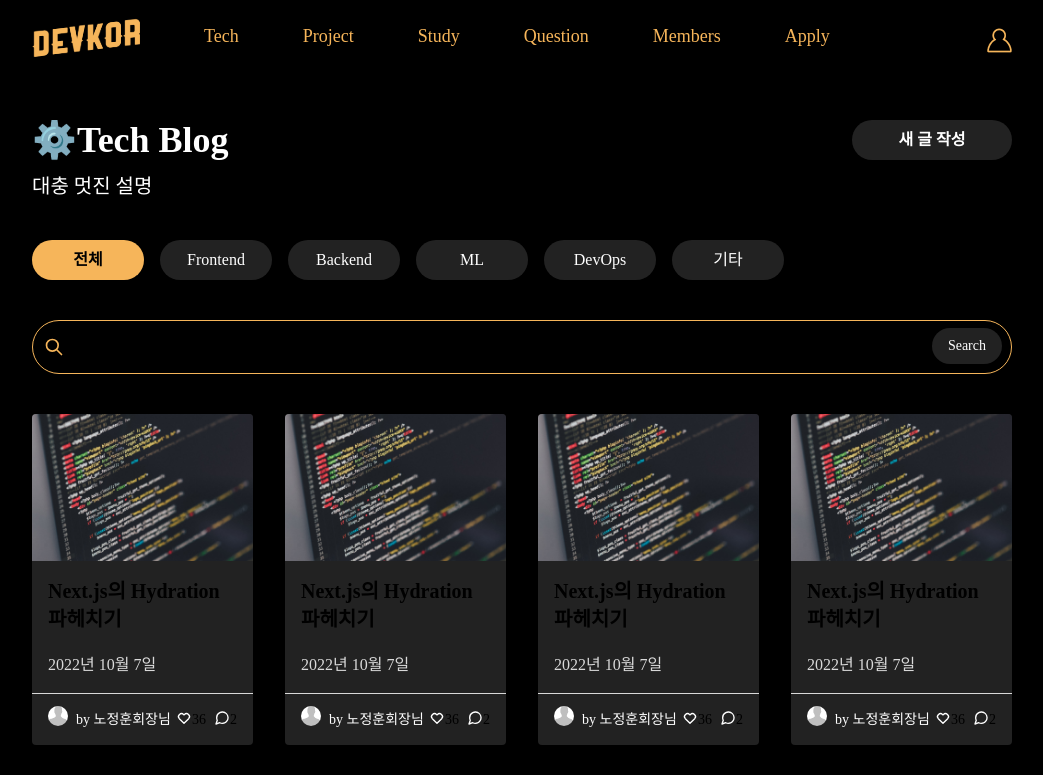
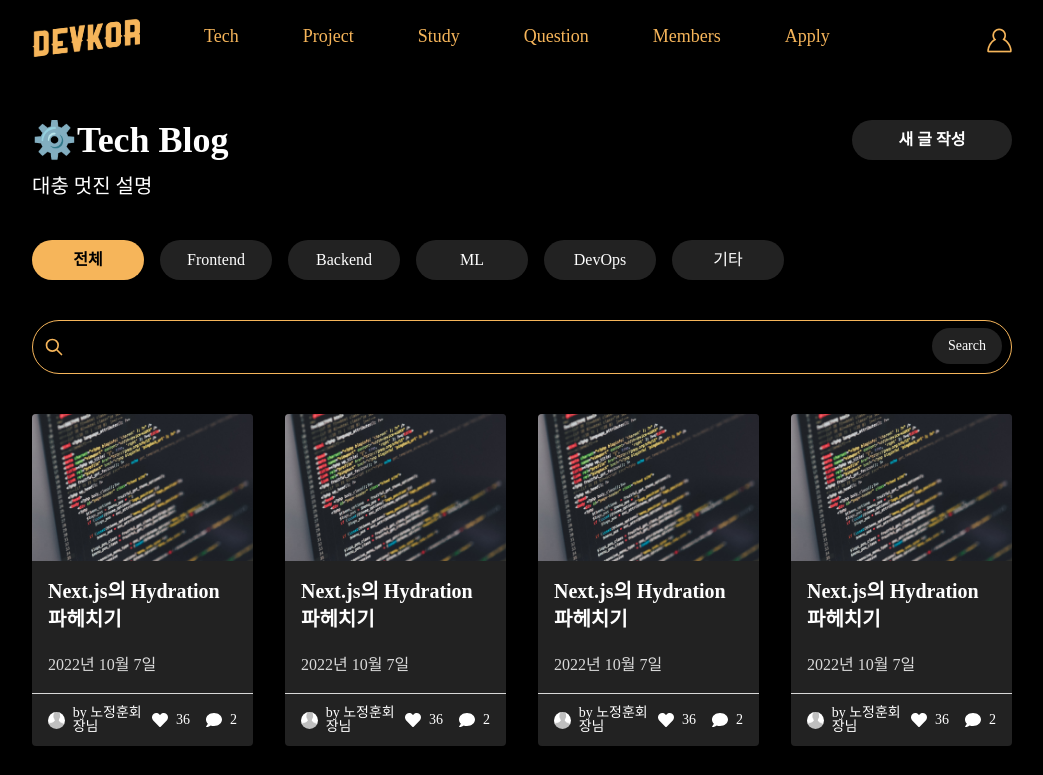
Before and after one commit to DevKor-Team/DEVKOR-front, a Next.js app: page /tech in a window 1280 px wide. Shown: the top 775 px of the page, without its empty margins (118-1161 px from the left). Built offline with nearby package versions, Linux system fonts and the light colour scheme.

Commit message:
feat: add react-icons, fix PostCard UI

```diff
--- a/components/PostCard.tsx
+++ b/components/PostCard.tsx
@@ -1,6 +1,7 @@
 import Image from "next/image";
 import blogDefault from "../public/images/BlogDefault.jpg";
 import profileDefault from "../public/images/ProfileDefault.jpg";
+import { FaComment, FaHeart } from "react-icons/fa";
 
 const PostCard = () => {
   return (
@@ -9,13 +10,13 @@ const PostCard = () => {
         <Image src={blogDefault} alt="BlogPost" layout="fill" />
       </div>
       <div className="px-4 py-4">
-        <div className="font-bold text-xl break-normal mb-5 h-14">
+        <div className="font-bold text-white text-xl break-normal mb-5 h-14">
           Next.js의 Hydration 파헤치기
         </div>
         <p className="text-divider">2022년 10월 7일</p>
       </div>
       <div className="info flex items-center mb-3 border-t-divider border-t">
-        <div className="ml-4 mt-3">
+        <div className="ml-4 mt-3 flex items-center">
           <Image
             className="rounded-full"
             src={profileDefault}
@@ -27,39 +28,14 @@ const PostCard = () => {
         <div className="text-sm ml-2 mt-3">
           <p className="text-white leading-none">by 노정훈회장님</p>
         </div>
-        <div className="response text-sm inline-block float-right mt-3 mr-4 ml-auto">
-          <div className="likes inline-block">
-            <svg
-              className="likes h-4 w-4 text-white inline-block align-top"
-              width="24"
-              height="24"
-              viewBox="0 0 24 24"
-              stroke-width="2"
-              stroke="currentColor"
-              fill="none"
-              stroke-linecap="round"
-              stroke-linejoin="round"
-            >
-              {" "}
-              <path stroke="none" d="M0 0h24v24H0z" />{" "}
-              <path d="M12 20l-7 -7a4 4 0 0 1 6.5 -6a.9 .9 0 0 0 1 0a4 4 0 0 1 6.5 6l-7 7" />
-            </svg>
-            <span>36</span>
+        <div className="response text-sm flex items-center justify-center mt-3 mr-4 ml-auto">
+          <div className="likes flex items-center">
+            <FaHeart fill="white" size={16} />
+            <span className="text-white ml-2">36</span>
           </div>
-          <div className="comments ml-2 inline-block">
-            <svg
-              className="h-4 w-4 text-white inline-block align-top"
-              viewBox="0 0 24 24"
-              fill="none"
-              stroke="currentColor"
-              stroke-width="2"
-              stroke-linecap="round"
-              stroke-linejoin="round"
-            >
-              {" "}
-              <path d="M21 11.5a8.38 8.38 0 0 1-.9 3.8 8.5 8.5 0 0 1-7.6 4.7 8.38 8.38 0 0 1-3.8-.9L3 21l1.9-5.7a8.38 8.38 0 0 1-.9-3.8 8.5 8.5 0 0 1 4.7-7.6 8.38 8.38 0 0 1 3.8-.9h.5a8.48 8.48 0 0 1 8 8v.5z" />
-            </svg>
-            <span>2</span>
+          <div className="comments ml-4 flex items-center">
+            <FaComment fill="white" size={16} />
+            <span className="text-white ml-2">2</span>
           </div>
         </div>
       </div>
--- a/package.json
+++ b/package.json
@@ -12,6 +12,7 @@
     "next": "12.3.0",
     "react": "18.2.0",
     "react-dom": "18.2.0",
+    "react-icons": "^4.6.0",
     "react-player": "^2.11.0"
   },
   "devDependencies": {
```
Also changed, not shown: 2 other files (tests, documents, lock files or other folders).
